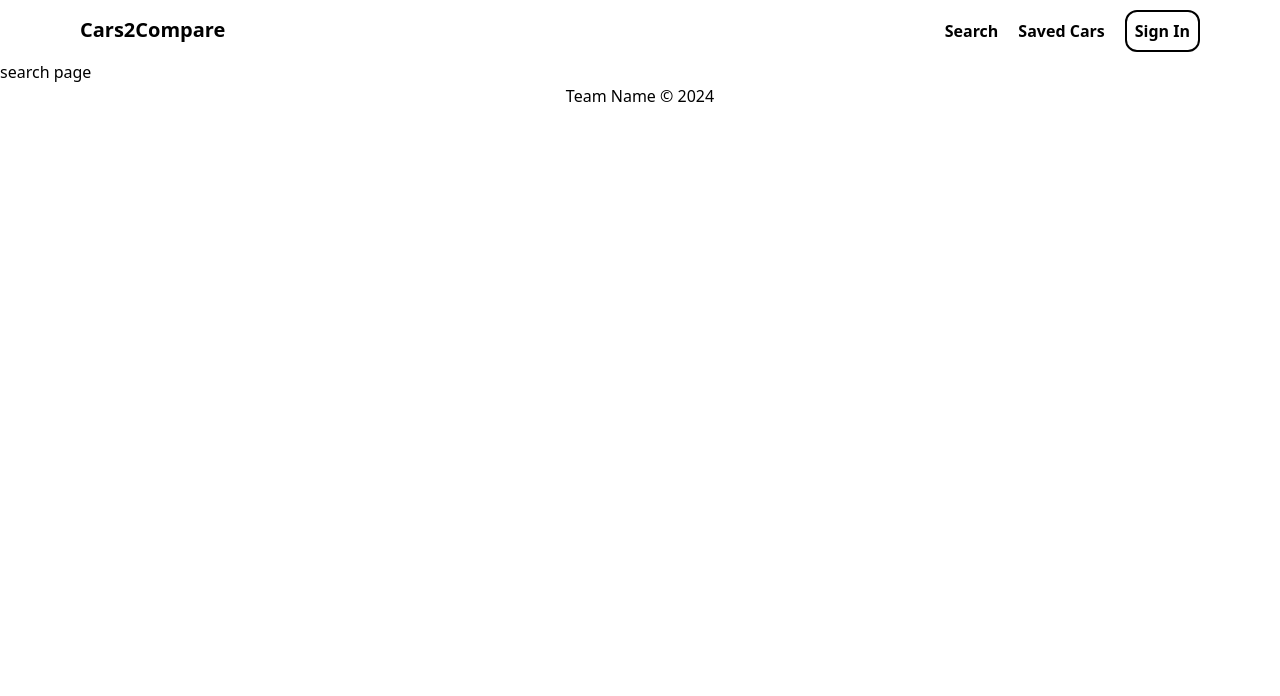
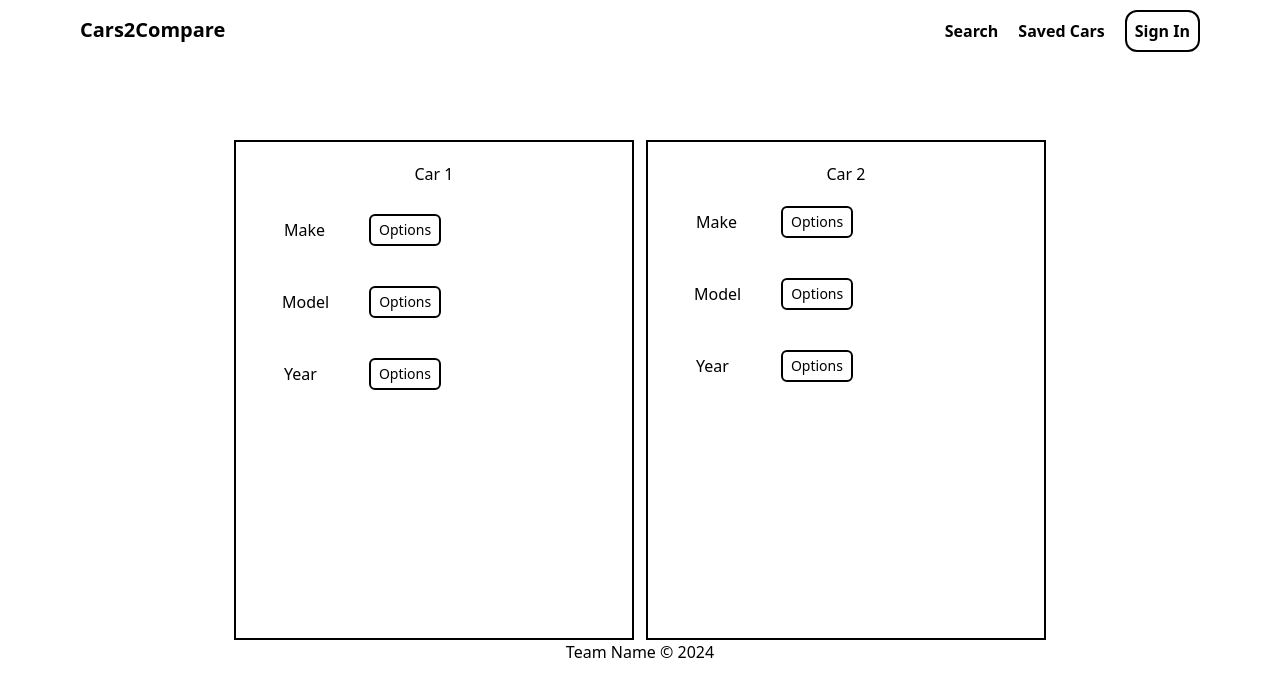
Before and after one commit to juiceman1014/Cars2Compare, a React (Vite) app in the folder cars2compare/: page /Search in a window 1280 px wide. Shown: the top 696 px of the page. Built offline with nearby package versions, Linux system fonts and the light colour scheme; the HTML template or start-up script is replaced by a standard one.

Commit message:
search page almost done

```diff
--- a/cars2compare/src/App.jsx
+++ b/cars2compare/src/App.jsx
@@ -7,17 +7,29 @@ import RegisterPage from "./pages/registerPage.jsx";
 import { Route, Routes } from "react-router-dom";
 import Footer from "./components/footer.jsx";
 
+function App() {
+  const carOptions = ["Toyota", "Honda", "Ford"]; //testing
+  const carOptions1 = ["CRV", "XC90", "GT3"]; //testing
+  const carOptions2 = ["2021", "2022", "2023"]; //testing
 
-function App() {
   return (
     <>
       <Navbar></Navbar>
       <Routes>
         <Route path="/" element={<IntroductionPage />} />
-        <Route path="/Search" element={<SearchPage />} />
+        <Route
+          path="/Search"
+          element={
+            <SearchPage
+              options={carOptions}
+              model={carOptions1}
+              year={carOptions2}
+            />
+          }
+        />
         <Route path="/CarsSaved" element={<CarsSavedPage />} />
         <Route path="/SignIn" element={<SignInPage />} />
-        <Route path="/Register" element = {<RegisterPage/>} />
+        <Route path="/Register" element={<RegisterPage />} />
       </Routes>
       <Footer></Footer>
     </>
--- /dev/null
+++ b/cars2compare/src/components/dropDown.jsx
@@ -0,0 +1,30 @@
+import React, { useState } from "react";
+
+const Dropdown = ({ options }) => {
+  const [isExpanded, setIsExpanded] = useState(false);
+
+  return (
+    <div className="relative">
+      <button
+        onClick={() => setIsExpanded(!isExpanded)}
+        className="text-sm border-[2px] border-black rounded-md px-2 py-1"
+      >
+        Options
+      </button>
+      {isExpanded && (
+        <div className="absolute mt-1 w-32 bg-white border-[2px] border-black rounded-md shadow-lg z-50">
+          {options.map((option, index) => (
+            <div
+              key={index}
+              className="px-2 py-1 hover:bg-gray-300 border-b-[1px] border-black last:border-0"
+            >
+              {option}
+            </div>
+          ))}
+        </div>
+      )}
+    </div>
+  );
+};
+
+export default Dropdown;
--- a/cars2compare/src/pages/searchPage.jsx
+++ b/cars2compare/src/pages/searchPage.jsx
@@ -1,7 +1,47 @@
-import React from "react";
-
-const SearchPage = () => {
-  return <div>search page</div>;
+import React, { useState } from "react";
+import Dropdown from "../components/dropDown";
+const SearchPage = ({ options, model, year }) => {
+  const [isExpanded, setIsExpanded] = useState(false);
+  return (
+    <>
+      <div className="flex flex-col md:flex-row items-center justify-center gap-3 mt-20">
+        <div className="flex flex-col items-center h-[500px] w-[400px] border-[2px] gap-2 border-black">
+          <h1 className="mt-5">Car 1</h1>
+          <div className="flex flex-col gap-10 mt-5 w-[300px] h-[400px]">
+            <div className="flex flex-row items-center gap-10">
+              <h1 className="mr-1">Make</h1>
+              <Dropdown options={options}></Dropdown>
+            </div>
+            <div className="flex flex-row items-center gap-10">
+              <h1 className="ml-[-2px]"> Model</h1>
+              <Dropdown options={model}></Dropdown>
+            </div>
+            <div className="flex flex-row items-center gap-10">
+              <h1 className="mr-3">Year</h1>
+              <Dropdown options={year}></Dropdown>
+            </div>
+          </div>
+        </div>
+        <div className="flex flex-col items-center h-[500px] w-[400px]  border-[2px] border-black">
+          <h1 className="mt-5">Car 2</h1>
+          <div className="flex flex-col gap-10 mt-5 w-[300px] h-[400px]">
+            <div className="flex flex-row items-center gap-10">
+              <h1 className="mr-1">Make</h1>
+              <Dropdown options={options}></Dropdown>
+            </div>
+            <div className="flex flex-row items-center gap-10">
+              <h1 className="ml-[-2px]"> Model</h1>
+              <Dropdown options={model}></Dropdown>
+            </div>
+            <div className="flex flex-row items-center gap-10">
+              <h1 className="mr-3">Year</h1>
+              <Dropdown options={year}></Dropdown>
+            </div>
+          </div>
+        </div>
+      </div>
+    </>
+  );
 };
 
 export default SearchPage;
```
